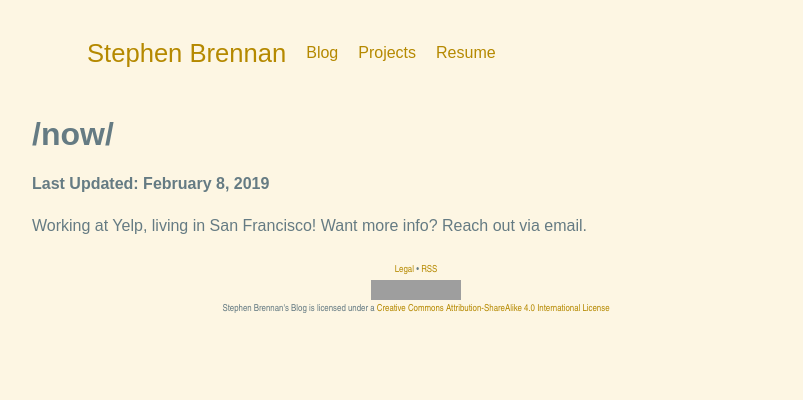
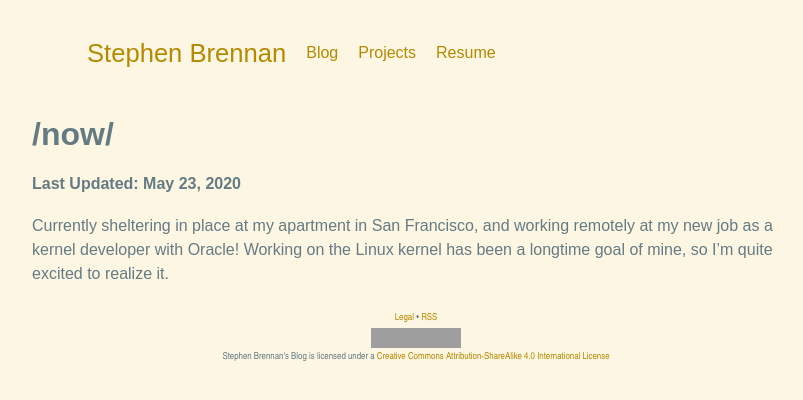
Before and after one commit to brenns10/brennan.io, a Jekyll site: the page built from now.md, in a window 1280 px wide. Shown: the top 400 px of the page, without its empty margins (224-1027 px from the left). Built offline with Jekyll 4.4.1, drawn with Linux system fonts in a browser that asks for light colours; nearby versions of some CDN libraries; grey boxes are pictures that could not be loaded.

Commit message:
Update now

```diff
--- a/now.md
+++ b/now.md
@@ -5,6 +5,8 @@ title: /now/
 
 # /now/
 
-#### Last Updated: February 8, 2019
+#### Last Updated: May 23, 2020
 
-Working at Yelp, living in San Francisco! Want more info? Reach out via email.
+Currently sheltering in place at my apartment in San Francisco, and working
+remotely at my new job as a kernel developer with Oracle! Working on the Linux
+kernel has been a longtime goal of mine, so I'm quite excited to realize it.
```
